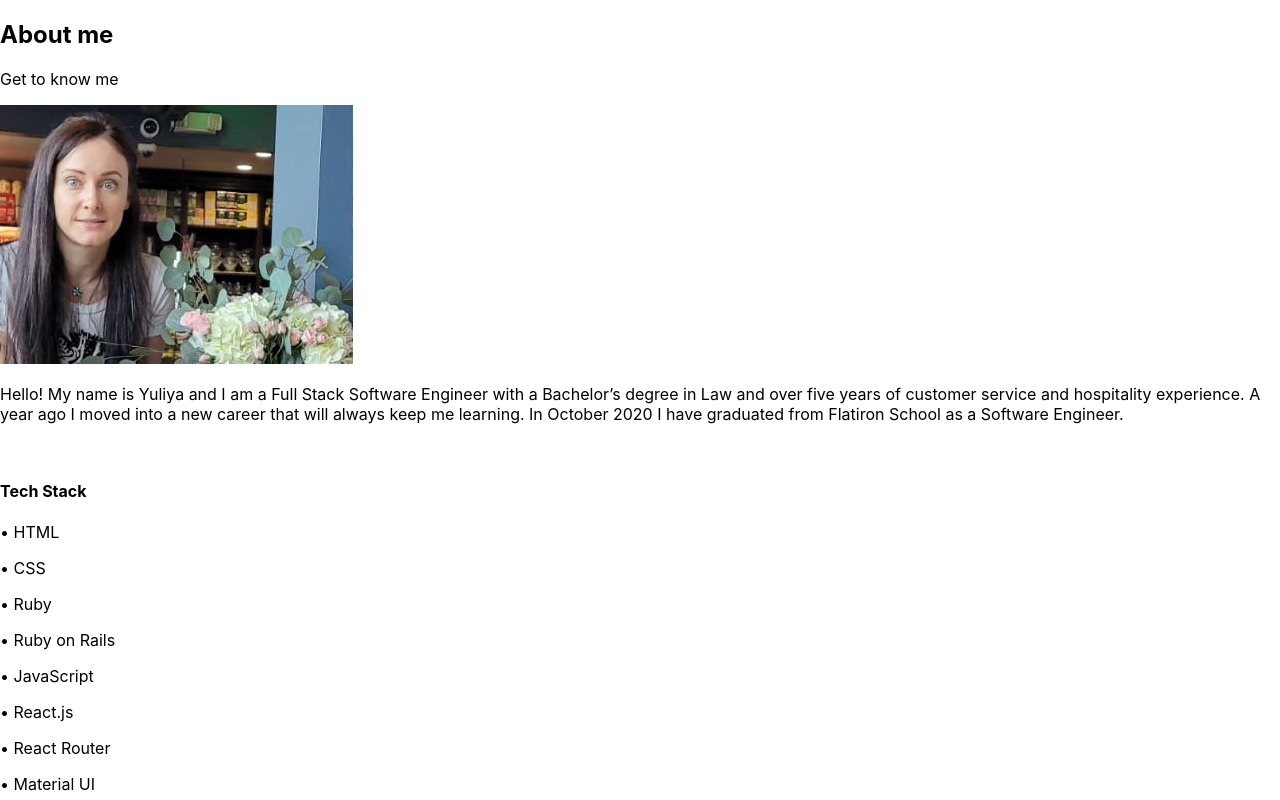
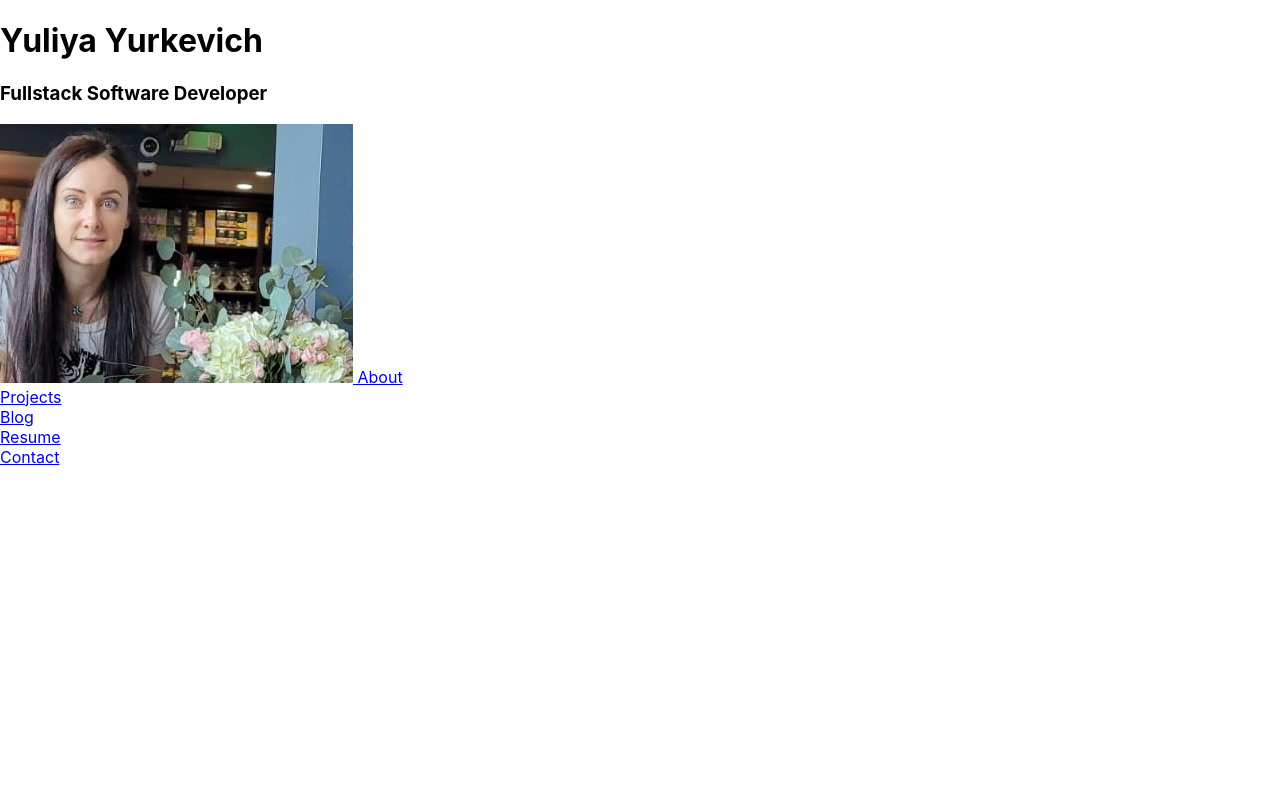
Before and after one commit to yulia-2008/mysite, a React (Create React App) app: page / in a window 1280 px wide. Shown: the top 800 px of the page. Built offline with nearby package versions, Linux system fonts and the light colour scheme.

Commit message:
adding navBar

```diff
--- a/src/App.js
+++ b/src/App.js
@@ -17,7 +17,7 @@ class App extends React.Component {
     <div id="flex">
         <HashRouter>
          <Switch>
-              {/* <NavBar/> */}
+              <NavBar/>
               <Route exact path = '/projects' component={Projects} />
               <Route exact path = '/blog' component={Blog} />
               <Route exact path = '/resume' component={Resume} />
--- /dev/null
+++ b/src/NavBar.js
@@ -0,0 +1,27 @@
+import React, { Component } from 'react';
+import {NavLink} from 'react-router-dom';
+import picture from './picture.jpg';
+
+class NavBar extends Component {
+    render() {
+        return (
+            <div id="nav-bar">
+            <h1>Yuliya Yurkevich</h1>
+            <h3>Fullstack Software Developer</h3>
+                <img id="image" src={picture} alt="yulia-picture"></img>
+
+                <NavLink  to='/'> About </NavLink> <br></br>
+
+                <NavLink  to='/projects'> Projects </NavLink> <br></br>
+
+                <NavLink  to='/blog'> Blog </NavLink> <br></br>
+
+                <NavLink  to='/resume'> Resume </NavLink> <br></br>
+
+                <NavLink  to='/contact'> Contact </NavLink>
+             </div>
+        );
+    }
+}
+
+export default NavBar;
```
